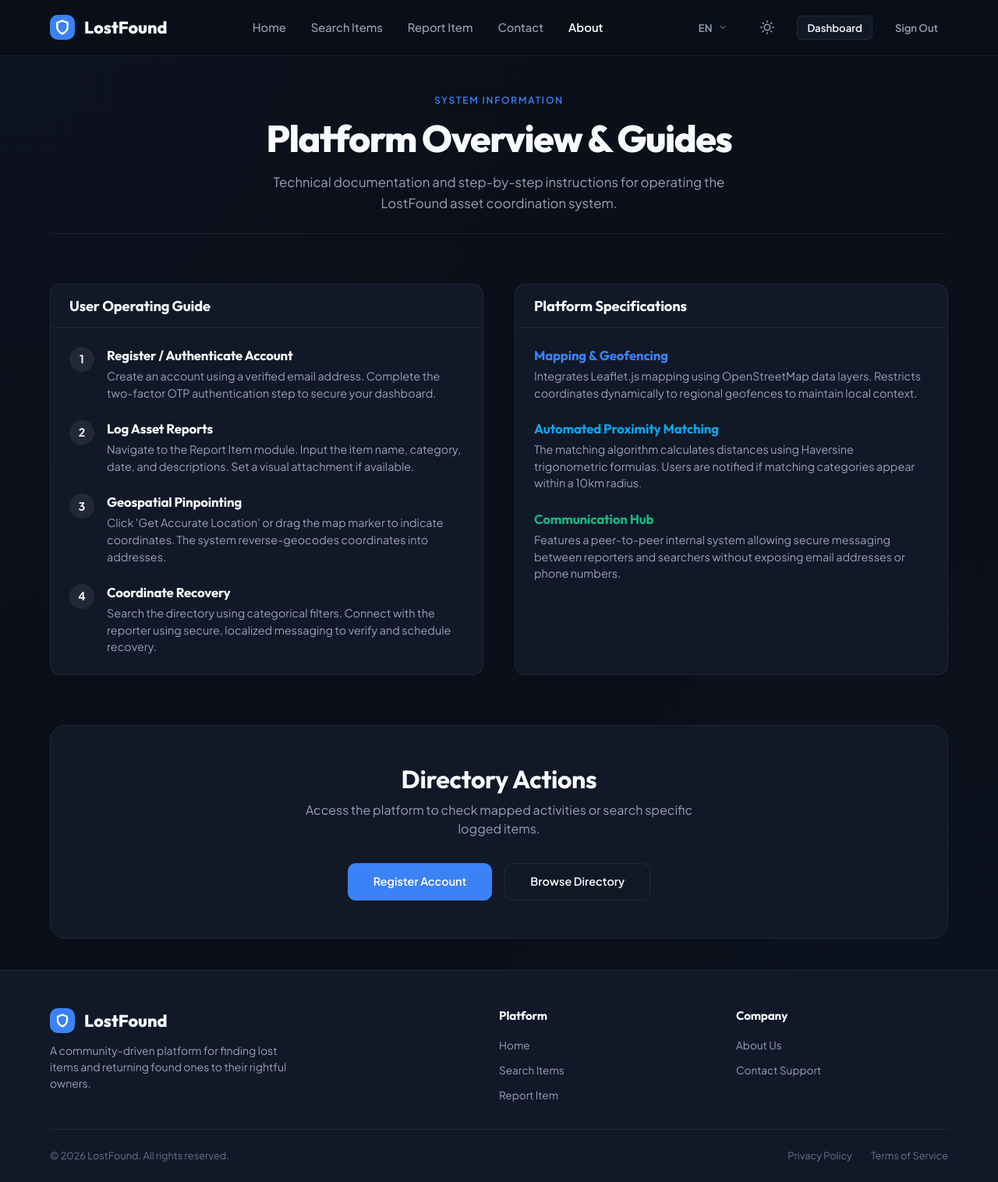
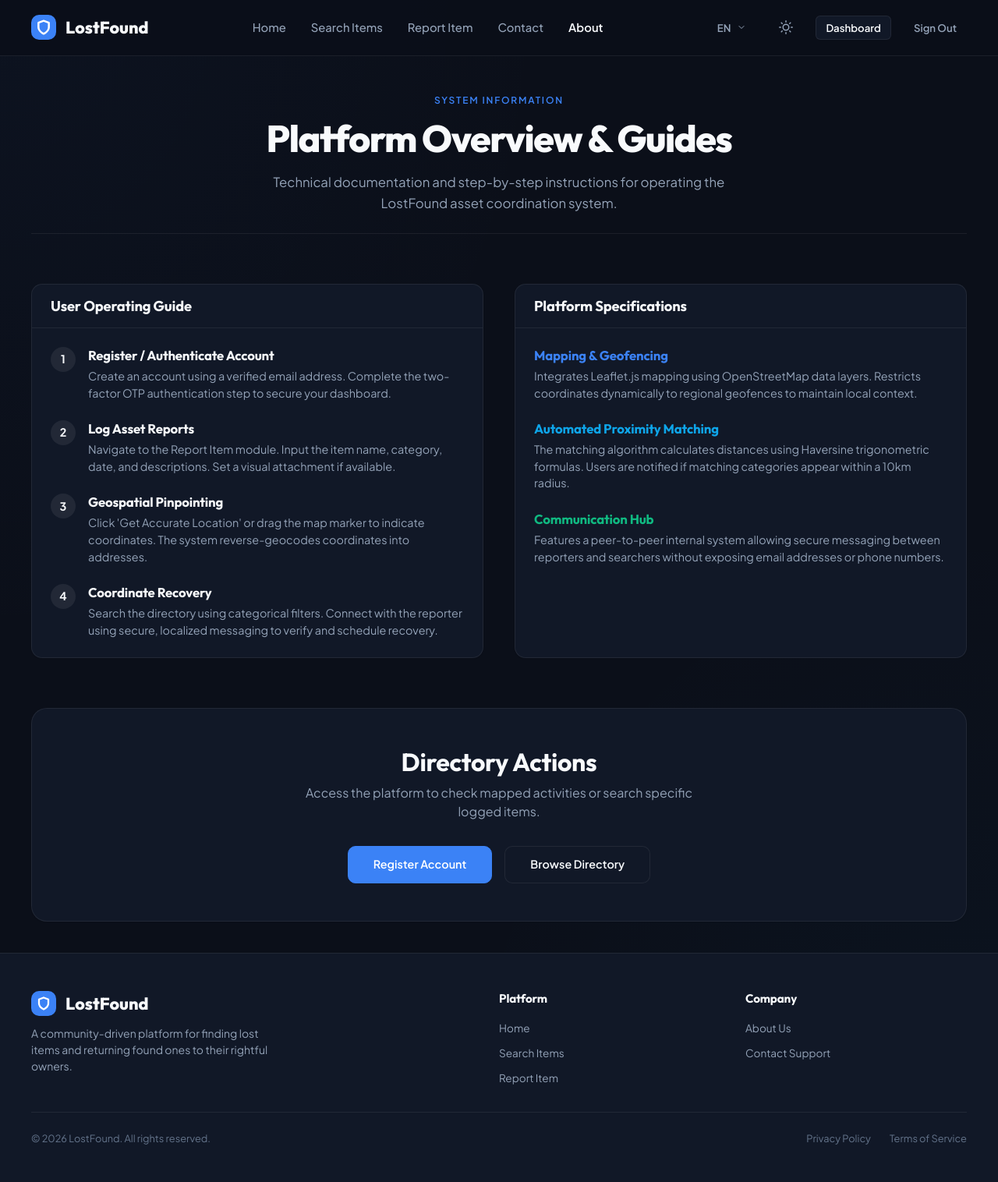
Before and after one commit to VAIBHAV-w1/lostandfoundtrackingpublic, a Django app: page /about/ in a window 1280 px wide. Shown: the whole page at 78% size. After the commit the page ends 1468 px from the top, so only its background shows below. Run offline with Django 5.2, Linux system fonts and the light colour scheme; a user stored in the database is signed in.

Commit message:
style: expand layout container width to 1600px for optimal screen utilization

```diff
--- a/lost_and_found_mobile_tracking/static/css/modern.css
+++ b/lost_and_found_mobile_tracking/static/css/modern.css
@@ -139,9 +139,9 @@ img {
 /* ── Layout Containers ── */
 .container {
     width: 100%;
-    max-width: 1200px;
+    max-width: 1600px;
     margin: 0 auto;
-    padding: 0 24px;
+    padding: 0 40px;
 }
 
 .section {
@@ -588,6 +588,7 @@ textarea.form-control {
 }
 
 @media (max-width: 768px) {
+    .container, .wrap { padding: 0 20px; }
     .grid-2, .grid-3 { grid-template-columns: 1fr; }
     .navbar-inner { padding: 0; }
     .nav-links { display: none; }
@@ -666,7 +667,7 @@ footer {
 }
 
 /* ── Specific Overrides for Existing Classes (Compatibility) ── */
-.wrap { max-width: 1200px; margin: 0 auto; padding: 0 24px; }
+.wrap { max-width: 1600px; margin: 0 auto; padding: 0 40px; }
 .nav { display: flex; align-items: center; height: 72px; }
 .btn-outline { background-color: transparent; border: 1px solid var(--border-subtle); color: var(--text-primary); }
 .btn-outline:hover { background-color: var(--border-subtle); border-color: var(--text-muted); }
```
